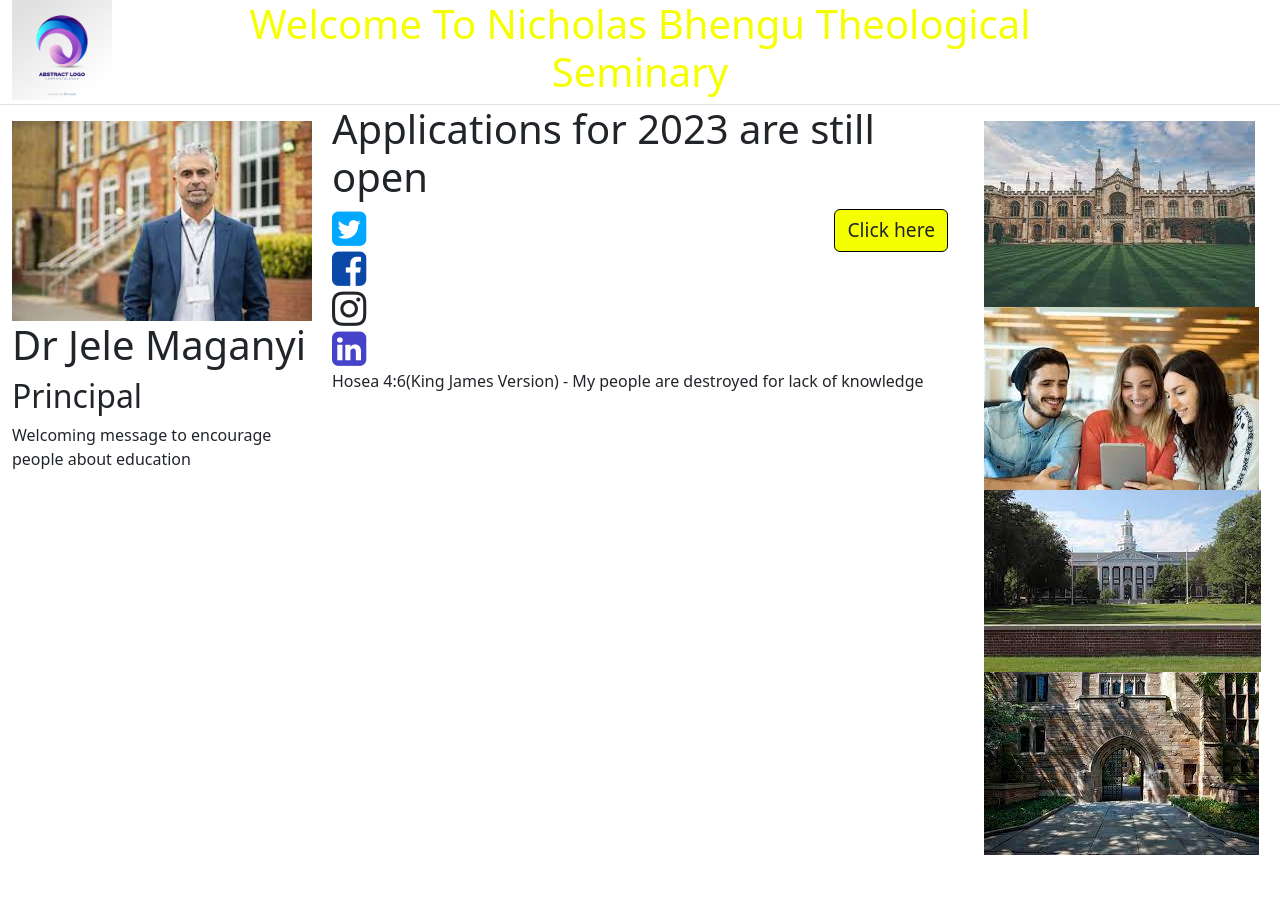
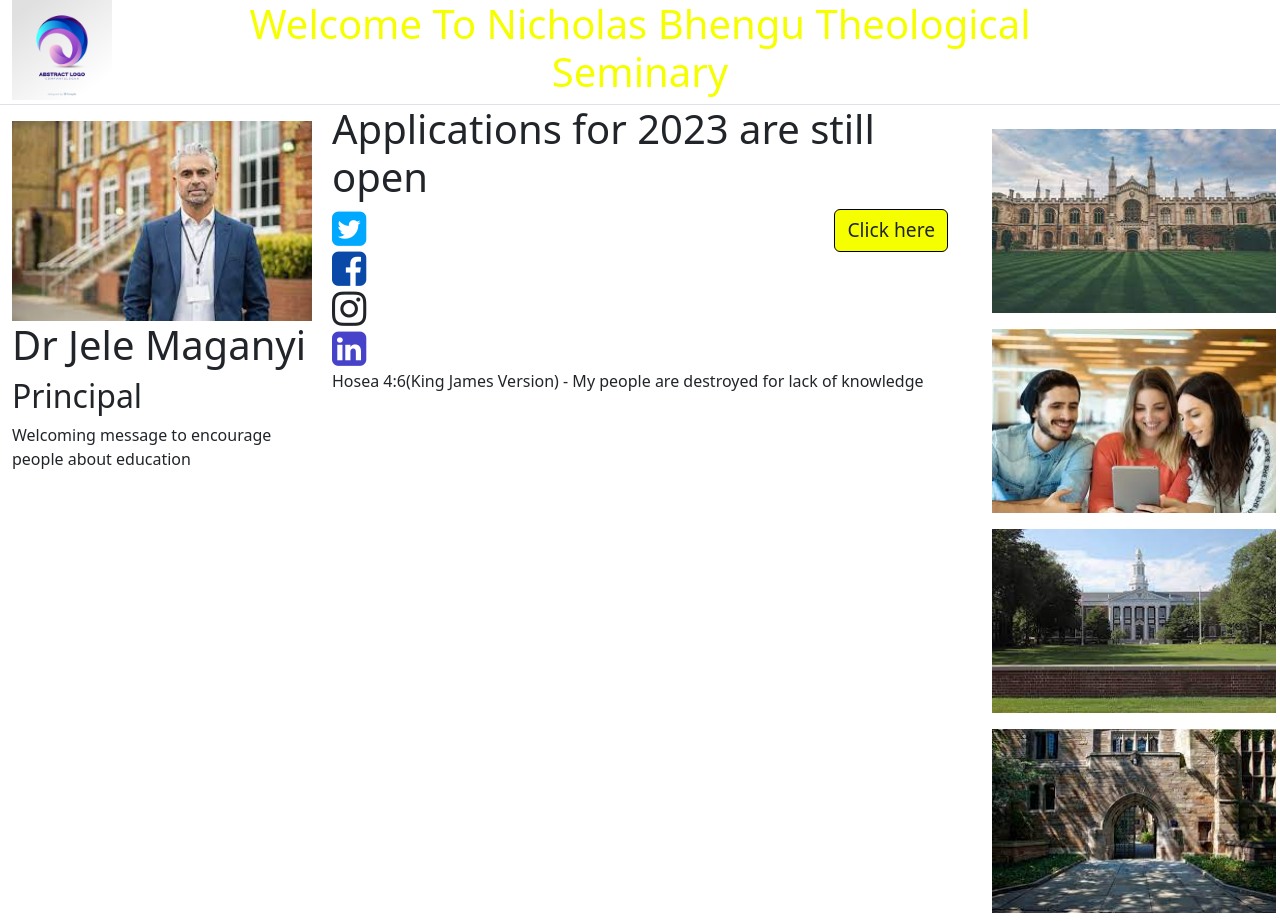
Before and after one commit to Rumbie-Mudzie7/Theological-Seminary, a React (Create React App) app: page / in a window 1280 px wide. Before the commit the page ends 855 px from the top, so only its background shows below. Built offline with nearby package versions, Linux system fonts and the light colour scheme.

Commit message:
Added padding to space images

```diff
--- a/src/components/Galary/index.js
+++ b/src/components/Galary/index.js
@@ -13,7 +13,14 @@ const Galary = () => {
         <div className="col-12">
           {
                         images.map((image) => (
-                          <img key={(Math.random() * images.length) + 1} src={`${image}`} alt="galary" />
+                          <img
+                            key={(Math.random() * images.length) + 1}
+                            src={`${image}`}
+                            alt="galary"
+                            className="p-2"
+                            width={300}
+                            height={200}
+                          />
                         ))
                     }
         </div>
```
